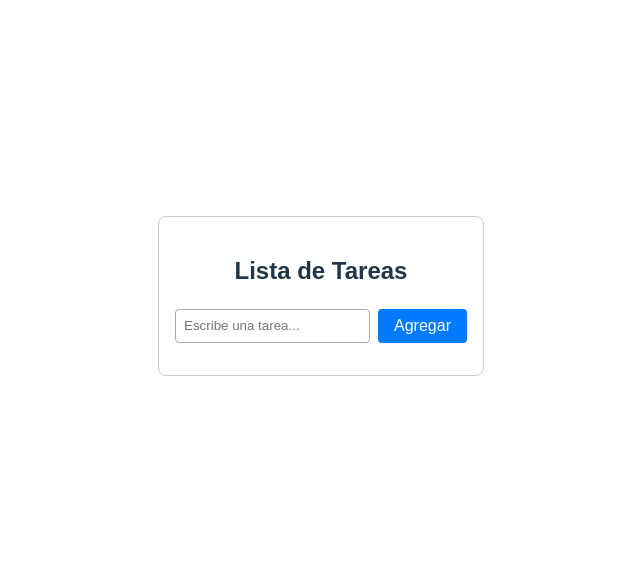
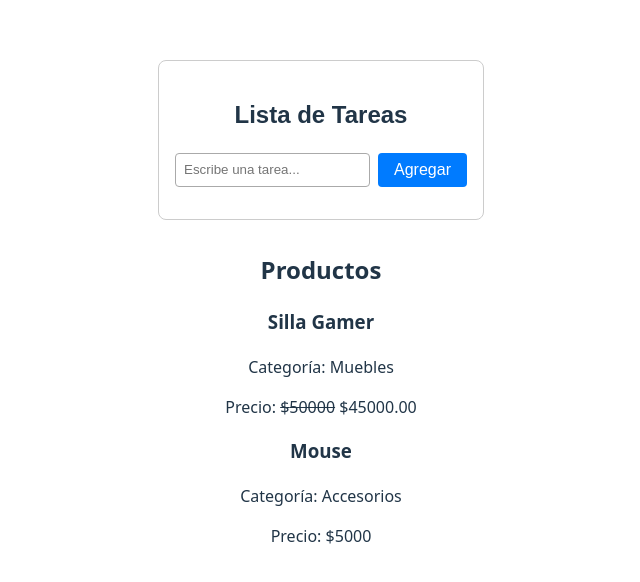
Before and after one commit to mrmetapod2/clase10_fullstack_react, a React (Vite) app: page / in a window 1280 px wide. Shown: the part 104-686 px from the top of the page, without its empty margins (319-959 px from the left). Built offline with nearby package versions, Linux system fonts and the light colour scheme.

Commit message:
propuesta 3

```diff
--- a/src/App.jsx
+++ b/src/App.jsx
@@ -1,12 +1,25 @@
-
 import './App.css'
 import ListaTareas from './components/ListaTareas'
+import Producto from './components/Producto'
 
 function App() {
 
   return (
     <>
-    <ListaTareas/>
+      <ListaTareas />
+
+      <h2>Productos</h2>
+      <Producto
+        name="Silla Gamer"
+        price={50000}
+        discount={10}
+        category="Muebles"
+      />
+      <Producto
+        name="Mouse"
+        price={5000}
+        category="Accesorios"
+      />
     </>
   )
 }
--- /dev/null
+++ b/src/components/Producto.jsx
@@ -0,0 +1,22 @@
+import React from "react";
+import "../MisComponentes.css";
+
+function Producto({ name, price, discount, category }) {
+  const discountedPrice = discount ? price * (1 - discount / 100) : price;
+
+  return (
+    <div className="producto-card">
+      <h3>{name}</h3>
+      <p>Categoría: {category}</p>
+      {discount ? (
+        <p>
+          Precio: <span style={{ textDecoration: "line-through" }}>${price}</span> ${discountedPrice.toFixed(2)}
+        </p>
+      ) : (
+        <p>Precio: ${price}</p>
+      )}
+    </div>
+  );
+}
+
+export default Producto;
```
